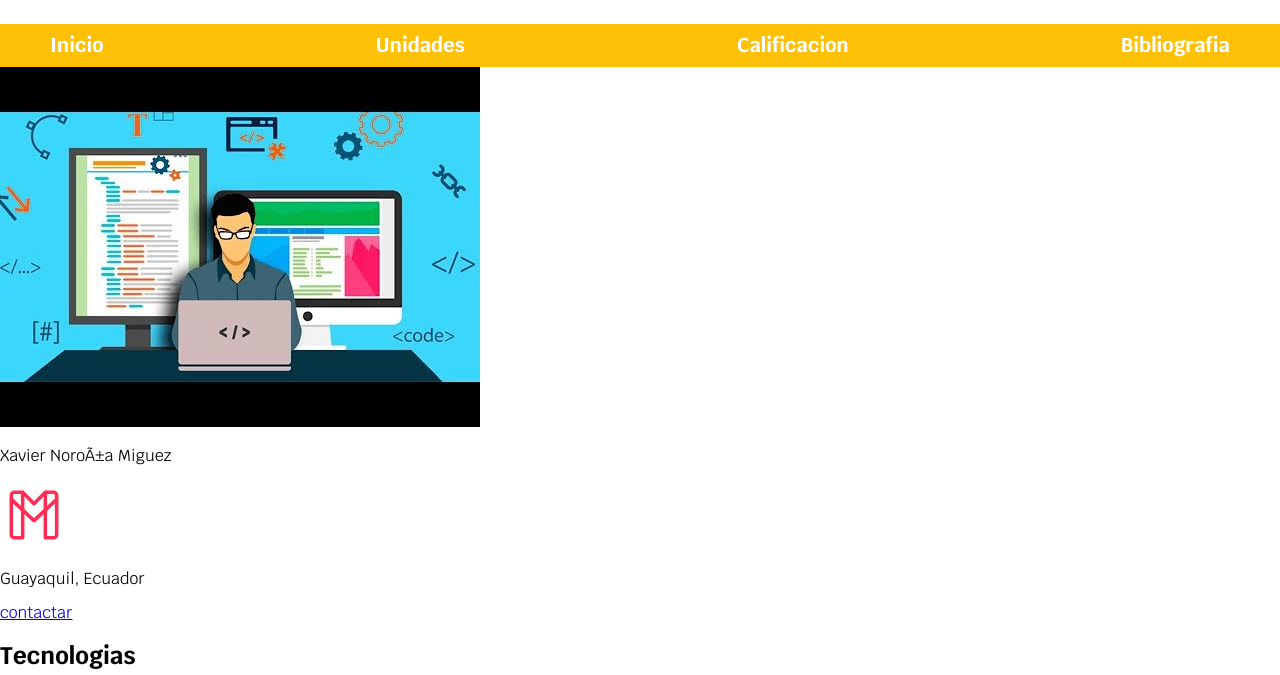
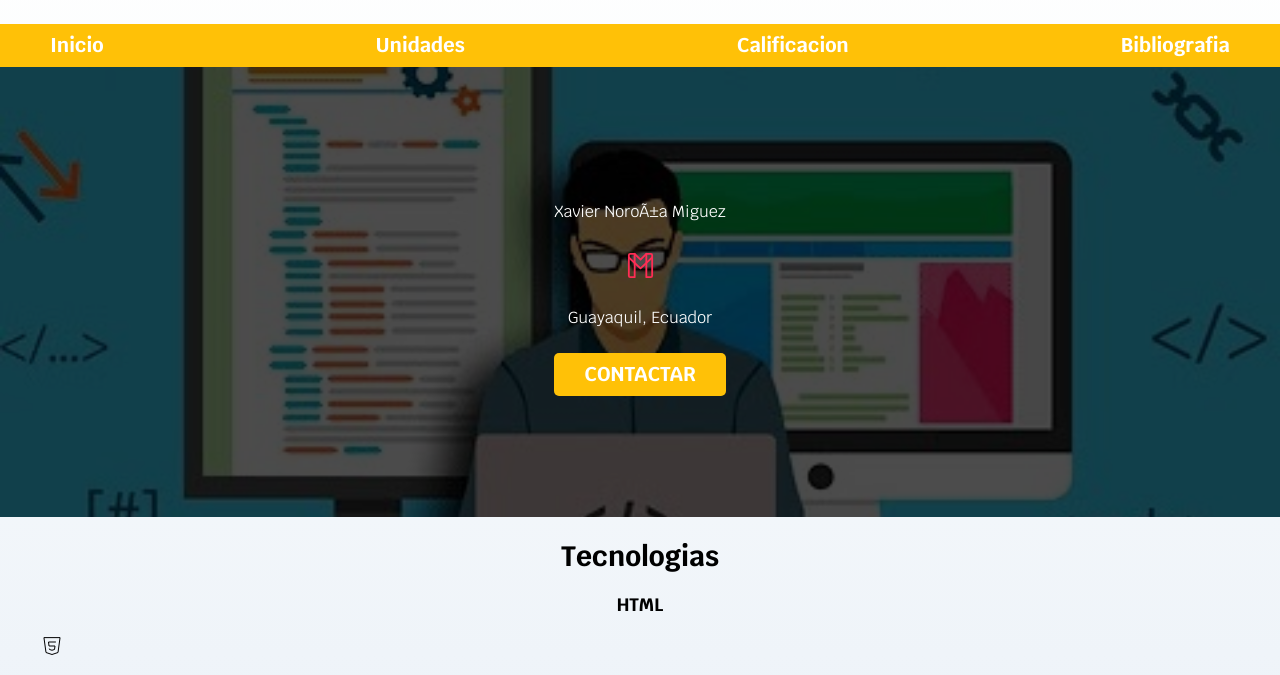
Before and after one commit to xnorona/DesarrolloAplicacionesWeb-6-7_2025CII, a plain HTML site: page Curso_WebSite/index.html in a window 1280 px wide. Shown: the part 76-751 px from the top of the page. Drawn offline with Linux system fonts and the light colour scheme.

Commit message:
box model, sombra y css

```diff
--- a/Curso_WebSite/css/styles.css
+++ b/Curso_WebSite/css/styles.css
@@ -8,11 +8,18 @@
 
 html{
 font-size: 62.5%;
+box-sizing: border-box;
 }
+
+*, *::before, *::after{
+    box-sizing: inherit;
+}
+
 
 body{
 font-size: 16px;
 font-family: "krub", sans-serif; /*colocarlo aca para que aplique a todo*/
+background-image: linear-gradient(to top, #dfe9f3 0%, var(--blanco) 100% );
 }
 
 /*@media (min-width: 480px){
@@ -95,3 +102,89 @@ font-size: 2rem;
     background-color: var(--primario);
     color: var(--oscuro);
 }
+
+.hero{
+    background-image: url(../Imagen\ de\ Portada/PaginaWeb.jpg);
+    background-repeat: no-repeat;
+    background-position: center center;
+    background-size: cover;
+    height: 450px;
+    padding: 20px;
+    position:relative;
+}
+
+.contenido-hero{
+    position:absolute;
+    /*background-color: rgba(0, 0, 0, 0.7);  otra opcion de transparencia */
+    background-color: rgb(0 0 0 /70%);
+    width: 100%;
+    height: 100%;
+    bottom: 0;
+    top: 0;
+    right: 0;
+    left: 0;
+
+    /*alienar horizontal y vertical*/
+   display: flex;
+   flex-direction: column;
+   align-items: center;
+   justify-content: center;
+}
+
+/* SOLUCIÓN PARA REDUCIR EL TAMAÑO DE LA IMAGEN ROJA (icon.svg) */
+.contenido-hero img {
+    /* **CLAVE:** Define un tamaño. Ajusta el valor (200px) a tu gusto. */
+    width: 35px;
+    height: auto; /* Mantiene la proporción para que no se vea estirada */
+
+    /* Centrado opcional, ya que .contenido-hero usa flexbox */
+    margin: 1rem auto;
+}
+
+.contenido-hero p{
+    color: var(--blanco)    ;
+}
+
+h1{
+font-size: 3.8rem;
+}
+
+h2{
+font-size: 2.8rem;
+}
+
+h3{
+font-size: 1.8rem;
+}
+
+h1,h2,h3{
+    text-align: center;
+}
+
+.boton{
+    background-color: var(--secundario);
+    color: var(--blanco);
+    padding: 1rem 3rem ;
+    margin-top: 1rem;
+    font-size: 2rem;
+    text-decoration: none;
+    text-transform: uppercase;
+    font-weight: bold;
+    border-radius: 0.5rem;
+    width: 90%;
+    text-align: center;
+}
+
+@media (min-width: 480px ) {
+     .boton{
+    width: auto; /*resetear el tamaño*/
+     }
+}
+
+.sombra{
+    box-shadow: 0px 5px 15px -3px #707070;
+    background-color: var(--blanco);
+    padding: 2rem;
+    border-radius: 2rem;
+    margin-top: 2rem;
+}
--- a/Curso_WebSite/index.html
+++ b/Curso_WebSite/index.html
@@ -36,17 +36,18 @@ DESARROLO DE APLICACIONES WEB: website <span>website</span>
 </div>
 
 
+<!--<img src="Imagen de Portada/PaginaWeb.jpg" /> -->
 
-<img src="Imagen de Portada/PaginaWeb.jpg" />
-<section>
-<p>Xavier Noroña Miguez</p>
-<img src="Imagen de Portada/icon.svg" />
-
-<p>Guayaquil, Ecuador</p>
-<a href="#">contactar</a>
+<section class="hero">
+<div class="contenido-hero">
+    <p>Xavier Noroña Miguez</p>
+    <img src="Imagen de Portada/icon.svg" />
+    <p>Guayaquil, Ecuador</p>
+    <a class="boton" href="#">contactar</a>
+</div>
 </section>
 
-<main>
+<main class="contenedor">
 
 <h2>Tecnologias</h2>
 
```
